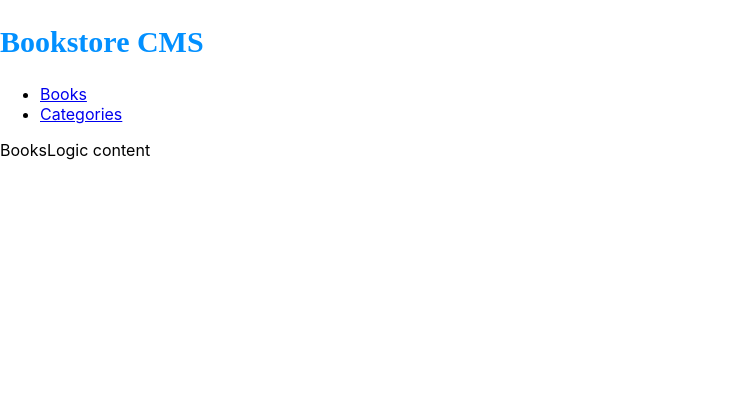
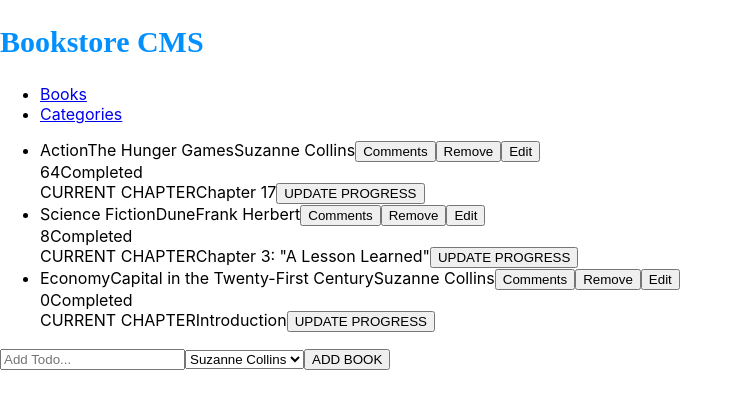
Before and after one commit to ivangonzalez224/Bookstore, a React (Create React App) app: page / in a window 1280 px wide. Shown: the top 408 px of the page, without its empty margins (0-743 px from the left). Built offline with nearby package versions, Linux system fonts and the light colour scheme.

Commit message:
Add the book list and input form components

```diff
--- a/package.json
+++ b/package.json
@@ -10,6 +10,7 @@
     "react-dom": "^18.2.0",
     "react-router-dom": "^6.15.0",
     "react-scripts": "5.0.1",
+    "react-select": "^5.7.4",
     "web-vitals": "^2.1.4"
   },
   "scripts": {
--- a/src/components/BooksItem.js
+++ b/src/components/BooksItem.js
@@ -0,0 +1,24 @@
+const BooksItem = ({ itemProp }) => {
+    return (
+        <li>
+            <div className="data-container">
+                <span>{itemProp.categorie}</span>
+                <span>{itemProp.title}</span>
+                <span>{itemProp.author}</span>
+                <button>Comments</button>
+                <button>Remove</button>
+                <button>Edit</button>
+            </div>
+            <div className="progress-container">
+                <span>{itemProp.completed}</span>
+                <span>Completed</span>
+            </div>
+            <div className="current-container">
+                <span>CURRENT CHAPTER</span>
+                <span>{itemProp.chapter}</span>
+                <button>UPDATE PROGRESS</button>
+            </div>
+        </li>
+    );
+  };
+  export default BooksItem;
--- a/src/components/BooksList.js
+++ b/src/components/BooksList.js
@@ -0,0 +1,13 @@
+import BooksItem from './BooksItem';
+
+const BooksList = ({ booksProps }) => {
+    return (
+      <ul>
+        {booksProps.map((book) => (
+            <BooksItem key={book.id} itemProp={book} />
+        ))}
+      </ul>
+    );
+  };
+
+  export default BooksList;
--- a/src/components/BooksLogic.js
+++ b/src/components/BooksLogic.js
@@ -1,6 +1,39 @@
+import InputBooks from './InputBooks';
+import BooksList from './BooksList';
+
 const BooksLogic = () => {
+
+    const books = [
+        {
+          id: 1,
+          categorie: 'Action',
+          title: 'The Hunger Games',
+          author: 'Suzanne Collins',
+          completed: 64,
+          chapter: 'Chapter 17',
+        },
+        {
+          id: 2,
+          categorie: 'Science Fiction',
+          title: 'Dune',
+          author: 'Frank Herbert',
+          completed: 8,
+          chapter: 'Chapter 3: "A Lesson Learned"',
+        },
+        {
+          id: 3,
+          categorie: 'Economy',
+          title: 'Capital in the Twenty-First Century',
+          author: 'Suzanne Collins',
+          completed: 0,
+          chapter: 'Introduction',
+        },
+    ];
     return (
-      <div>BooksLogic content</div>
-    )
+        <>
+            <BooksList booksProps={books} />
+            <InputBooks />
+        </>
+      );
   }
   export default BooksLogic;
--- a/src/components/InputBooks.js
+++ b/src/components/InputBooks.js
@@ -0,0 +1,14 @@
+const InputBook = () => {
+    return (
+        <form>
+          <input type="text" placeholder="Add Todo..." />
+          <select>
+            <option value="1" disabled>Author</option>
+            <option value="Suzanne Collins">Suzanne Collins</option>
+            <option value="Frank Herbert">Frank Herbert</option>
+          </select>
+          <button>ADD BOOK</button>
+        </form>
+      );
+  };
+  export default InputBook;
```
Also changed, not shown: 1 other file (tests, documents, lock files or other folders).
